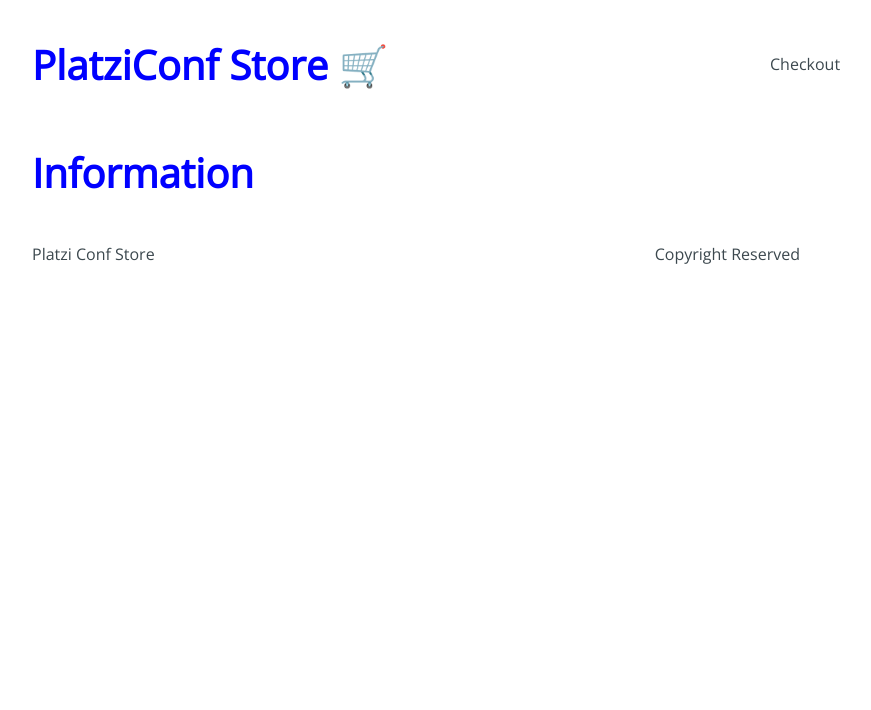
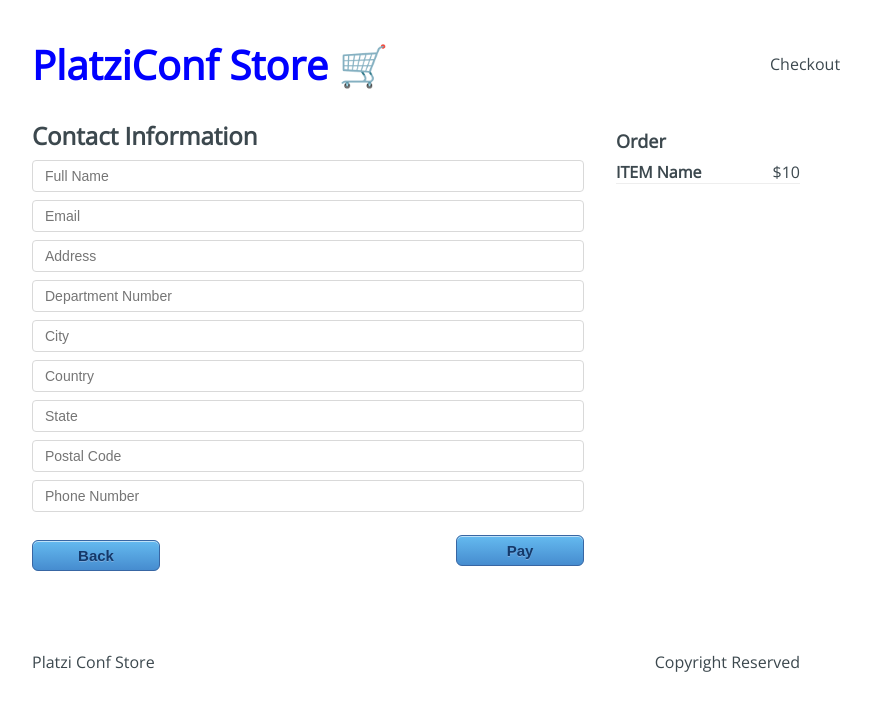
Before and after one commit to zearkiatos/platzi-conf-store-web, a React app: page /checkout/information in a window 1280 px wide. Shown: the top 710 px of the page, without its empty margins (224-1095 px from the left). Built offline with nearby package versions, Linux system fonts and the light colour scheme.

Commit message:
Building and styles user information

```diff
--- a/src/containers/Information/index.jsx
+++ b/src/containers/Information/index.jsx
@@ -1,9 +1,49 @@
+/* eslint-disable import/no-unresolved */
 /* eslint-disable arrow-body-style */
 /* eslint-disable react/function-component-definition */
 import React from 'react';
+import '@styles/information.css';
 
 const Information = () => {
-    return <h1>Information</h1>
+    return (
+        <div className="information">
+            <div className="information-content">
+                <div className="information-head">
+                    <h2>Contact Information</h2>
+                    <div className="information-form">
+                        <form action="">
+                            <input type="text" placeholder="Full Name" name="name" />
+                            <input type="email" placeholder="Email" name="email" />
+                            <input type="text" placeholder="Address" name="address" />
+                            <input type="text" placeholder="Department Number" name="department" />
+                            <input type="text" placeholder="City" name="city" />
+                            <input type="text" placeholder="Country" name="country" />
+                            <input type="text" placeholder="State" name="state" />
+                            <input type="text" placeholder="Postal Code" name="postal-code" />
+                            <input type="text" placeholder="Phone Number" name="phone-number" />
+                        </form>
+                    </div>
+                    <div className="information-buttons">
+                        <button type="button" className="information-back">
+                            Back
+                        </button>
+                        <button type="button" className="information-next">
+                            Pay
+                        </button>
+                    </div>
+                </div>
+            </div>
+            <aside className="information-sidebar">
+                <h3>Order</h3>
+                <div className="information-item">
+                    <div className="information-element">
+                        <h4>ITEM Name</h4>
+                        <span>$10</span>
+                    </div>
+                </div>
+            </aside>
+        </div>
+    );
 };
 
 export default Information;
--- a/src/styles/information.css
+++ b/src/styles/information.css
@@ -90,3 +90,8 @@
       display: block;
       outline: none;
   }
+
+  .information-buttons button {
+      display: inline;
+      max-width: 128px;
+  }
```
